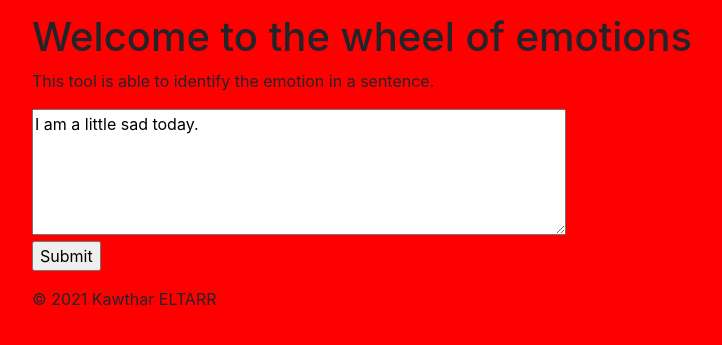
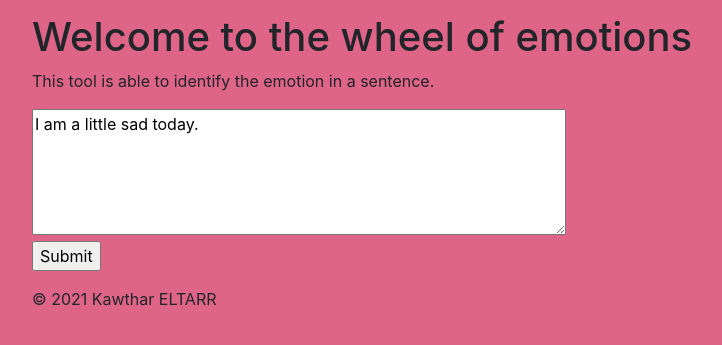
Before and after one commit to eltarr-kawther/roue-des-emotions, a Flask app: page / in a window 1280 px wide. Shown: the top 345 px of the page, without its empty margins (32-754 px from the left). Run offline with Flask 2, Linux system fonts and the light colour scheme; parts of the project's set-up code (start-up, migrations or seed data) failed here and were passed over; some libraries are stand-ins or nearby versions.

Commit message:
changed color

```diff
--- a/FlaskApp/static/style.css
+++ b/FlaskApp/static/style.css
@@ -2,5 +2,5 @@ body {
   max-width: 90vw;
   margin: auto;
   margin-top: 1%;
-  background-color: red;
+  background-color: #de6488;
 }
```
